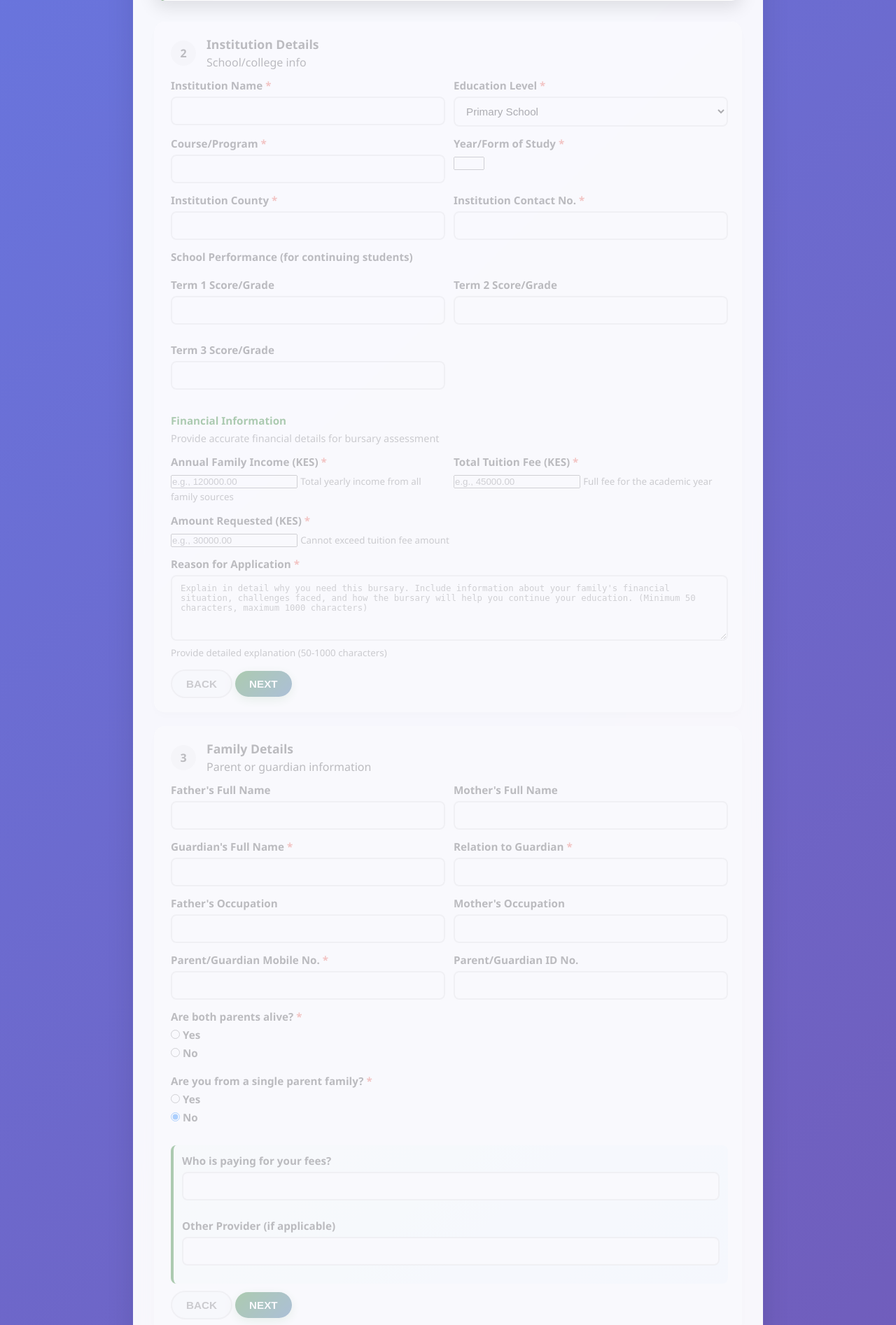
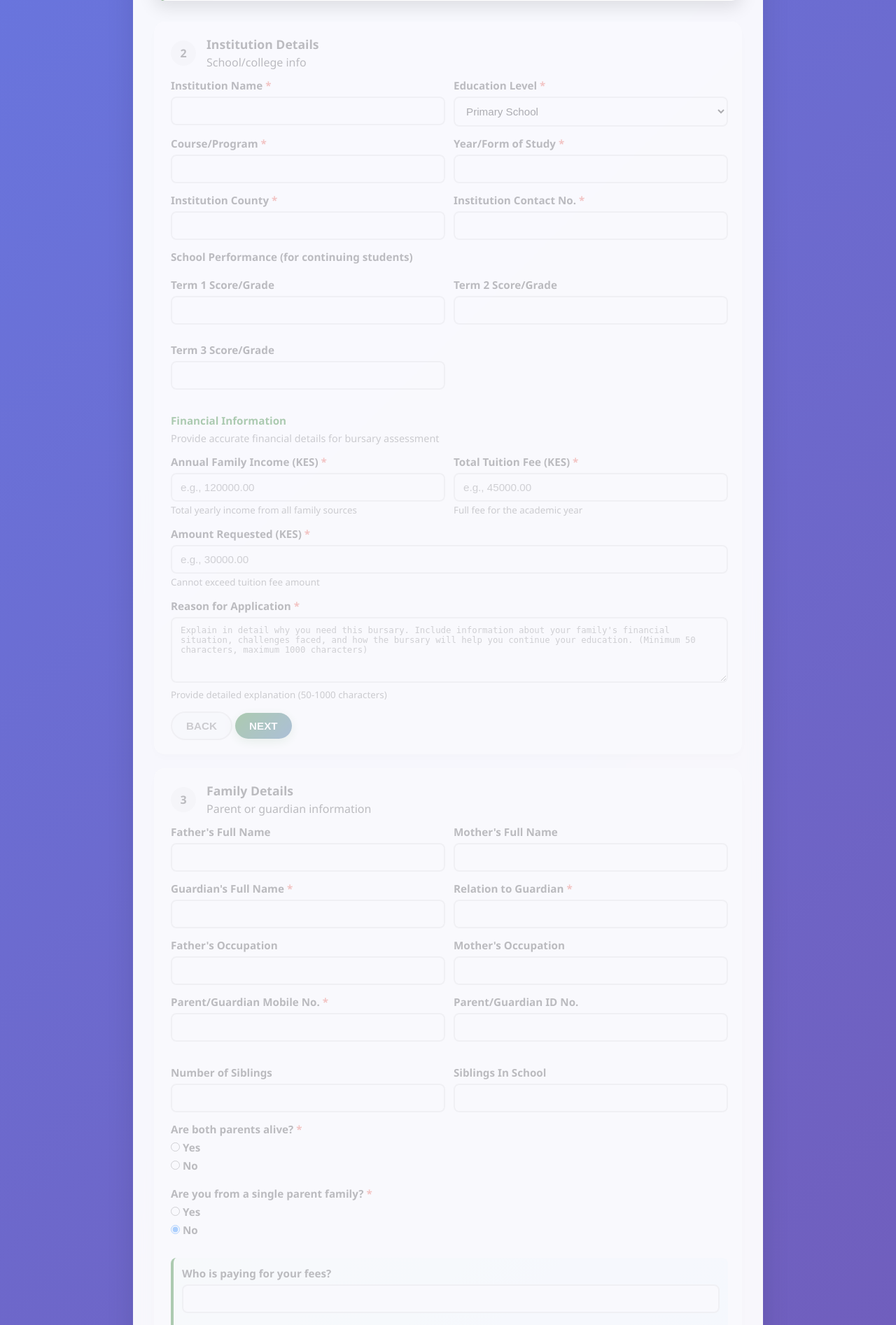
Before and after one commit to Pkorirdarius/Busary_form, a Django app: page /bursary/apply/ in a window 1280 px wide. Shown: the part 1343-3237 px from the top of the page at 70% size. Run offline with Django 5.2, Linux system fonts and the light colour scheme.

Commit message:
Update on sublings fields

```diff
--- a/static/style.css
+++ b/static/style.css
@@ -143,7 +143,7 @@ label {
   color:#e74c3c;
   font-weight:bold;
 }
-input[type="text"], input[type="date"], input[type="tel"], input[type="email"], input[type="file"], select, textarea {
+input[type="text"], input[type="number"], input[type="date"], input[type="tel"], input[type="email"], input[type="file"], select, textarea {
   width:100%;
   padding:10px 12px;
   border:2px solid #e0e0e0;
--- a/templates/applications/busary_form.html
+++ b/templates/applications/busary_form.html
@@ -436,7 +436,22 @@
             {{ form.parentId }}
           </div>
         </div>
-
+        <div class="form-row" style="margin-top: 20px;">
+          <div class="form-group">
+            <label>{{ form.number_of_siblings.label }}</label>
+              {{ form.number_of_siblings }}
+              {% if form.number_of_siblings.errors %}
+                <div class="error-message">{{ form.number_of_siblings.errors }}</div>
+              {% endif %}
+          </div>
+          <div class="form-group">
+            <label>{{ form.siblings_in_school.label }}</label>
+            {{ form.siblings_in_school }}
+            {% if form.siblings_in_school.errors %}
+              <div class="error-message">{{ form.siblings_in_school.errors }}</div>
+            {% endif %}
+          </div>
+        </div>
         <div class="form-row single">
           <div class="form-group">
             <label class="required">{{ form.bothParentsAlive.label }}</label>
```
Also changed, not shown: 1 other file.
